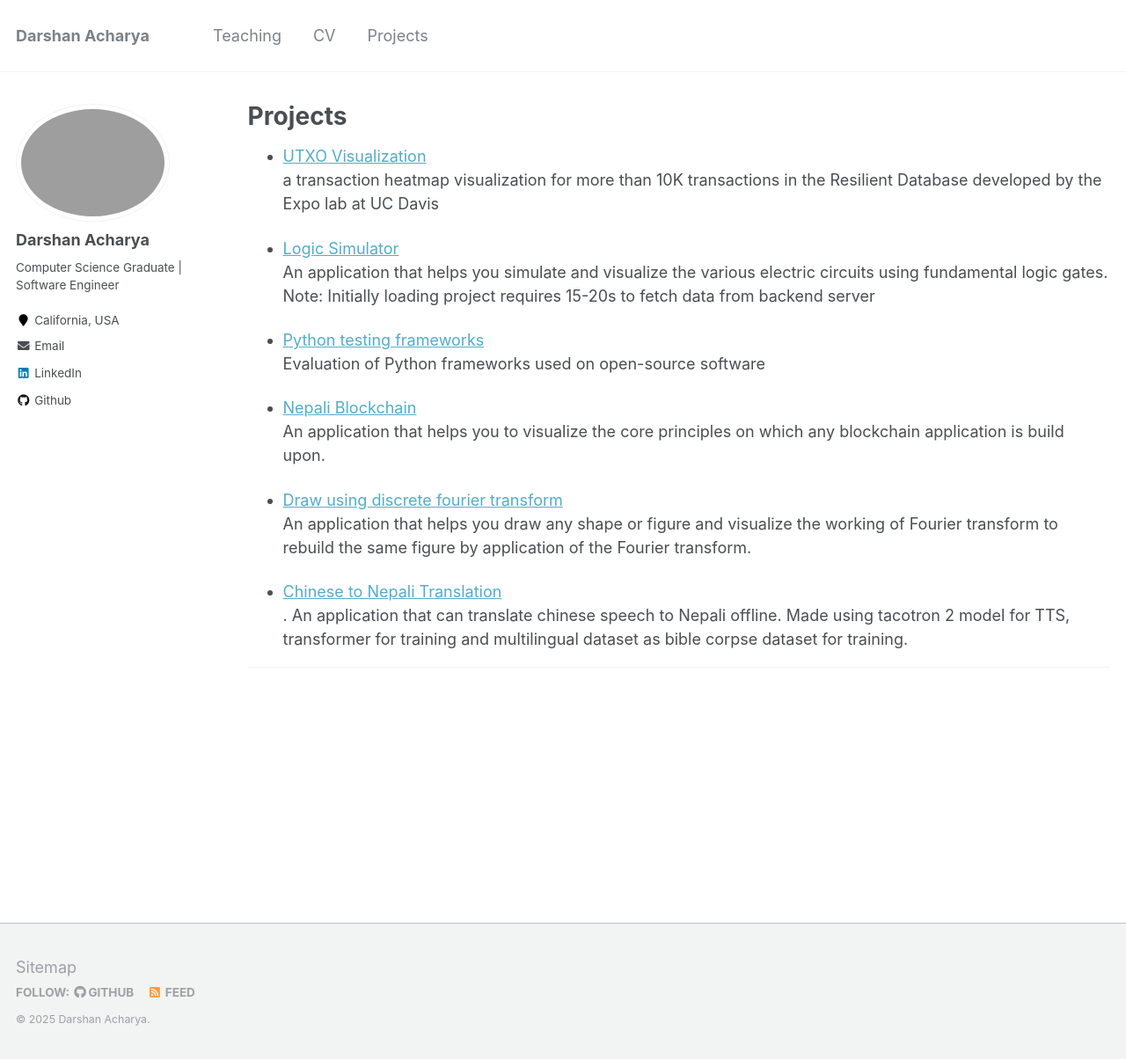
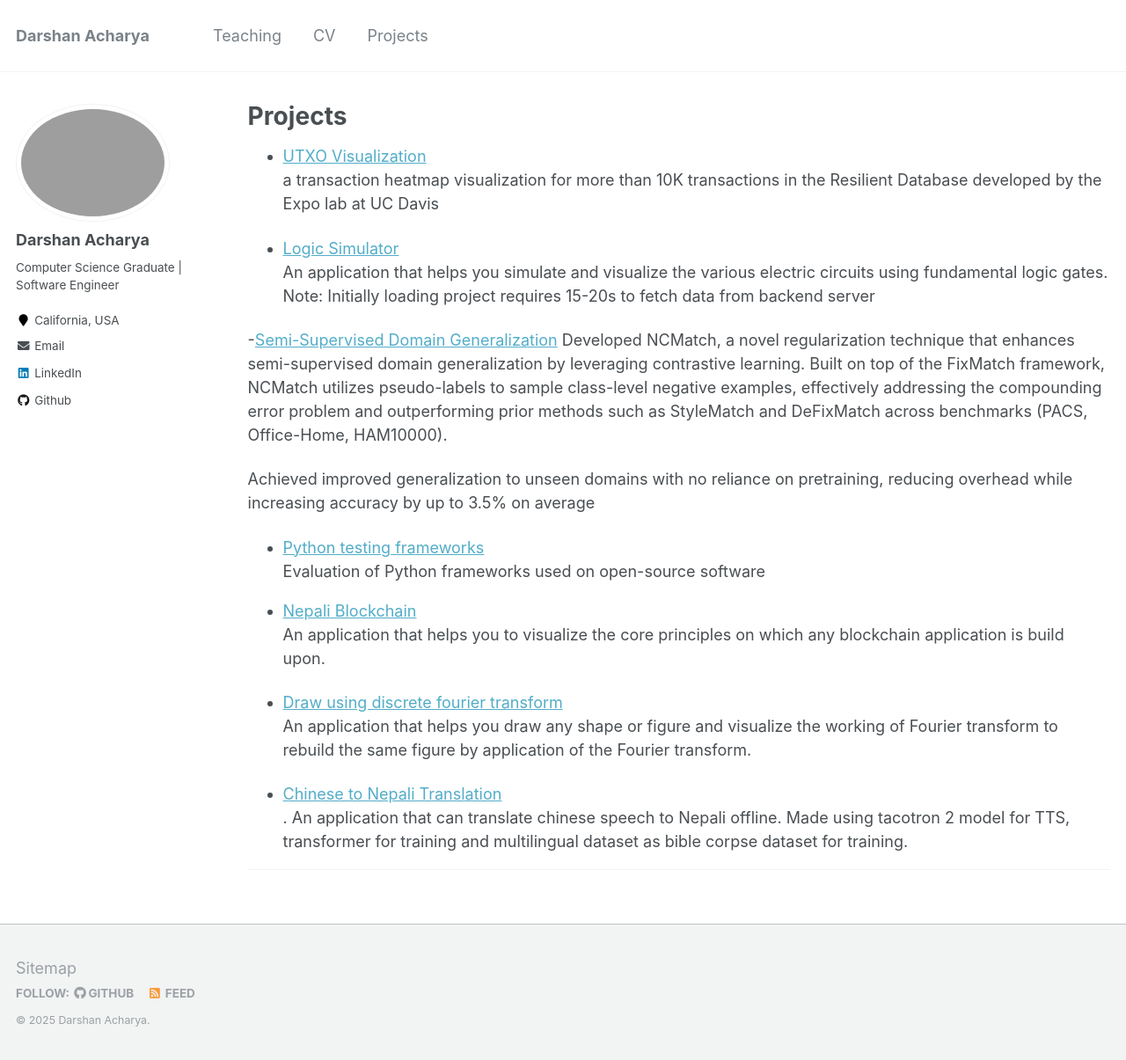
Before and after one commit to acharyadarshan/acharyadarshan.github.io, a Jekyll site: the page built from _pages/projects.md, in a window 1280 px wide and 1205 px high. Shown: the whole window at 88% size. Built offline with Jekyll 4.4.1, drawn with Linux system fonts in a browser that asks for light colours.

Commit message:
Add project

```diff
--- a/_pages/projects_draft.md
+++ b/_pages/projects.md
@@ -12,6 +11,11 @@ author_profile: true
 - [Logic Simulator ](https://logic-circuit-simulator-frontend.darshanacharya.repl.co/)<br>
   An application that helps you simulate and visualize the various electric circuits using fundamental logic gates.
   Note: Initially loading project requires 15-20s to fetch data from backend server
+
+-[Semi-Supervised Domain Generalization](https://drive.google.com/file/d/1fJSRAJ9UyIF1p0ywE2aQJQLAAwcl0iSC/view?usp=drive_link)
+Developed NCMatch, a novel regularization technique that enhances semi-supervised domain generalization by leveraging contrastive learning. Built on top of the FixMatch framework, NCMatch utilizes pseudo-labels to sample class-level negative examples, effectively addressing the compounding error problem and outperforming prior methods such as StyleMatch and DeFixMatch across benchmarks (PACS, Office-Home, HAM10000).
+
+Achieved improved generalization to unseen domains with no reliance on pretraining, reducing overhead while increasing accuracy by up to 3.5% on average
 
 - [Python testing frameworks](https://github.com/EYH0602/TestEval)<br>      Evaluation of Python frameworks used on open-source software
 
```
Also changed, not shown: other parts of _pages/projects.md (+0 -1 lines).
